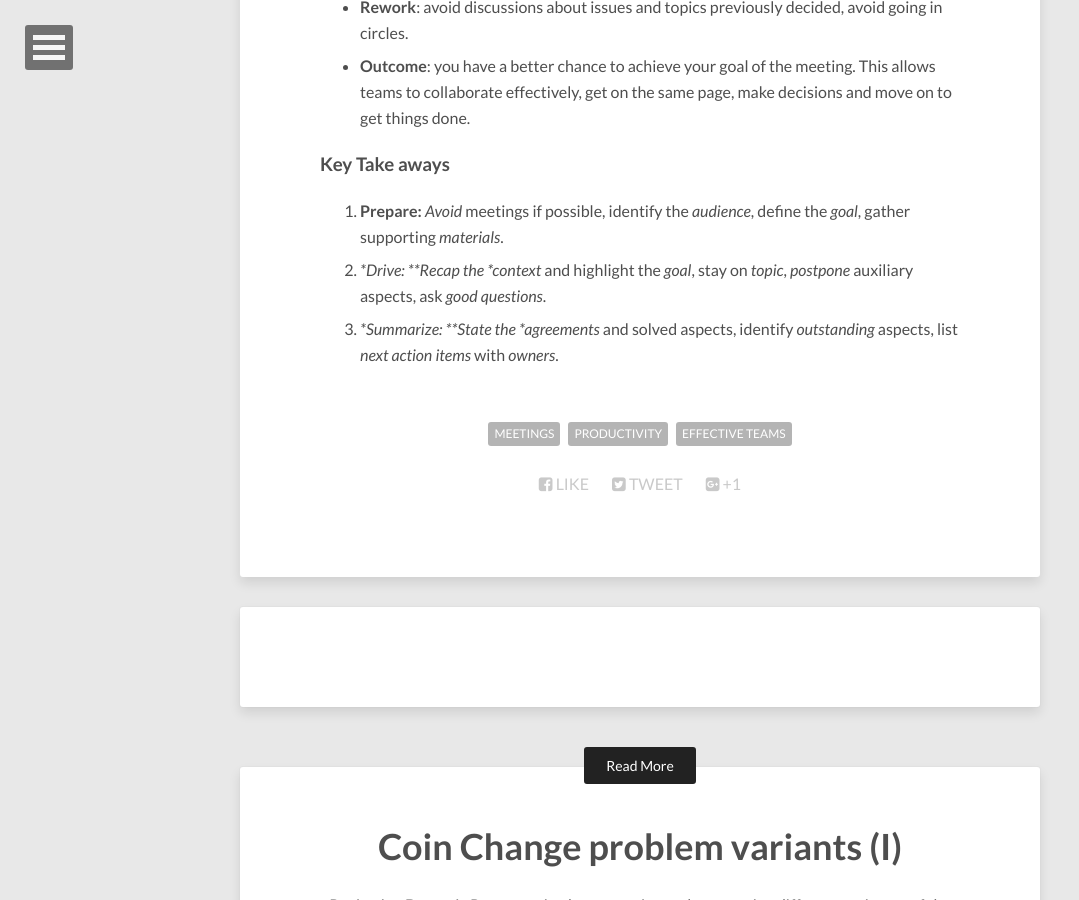
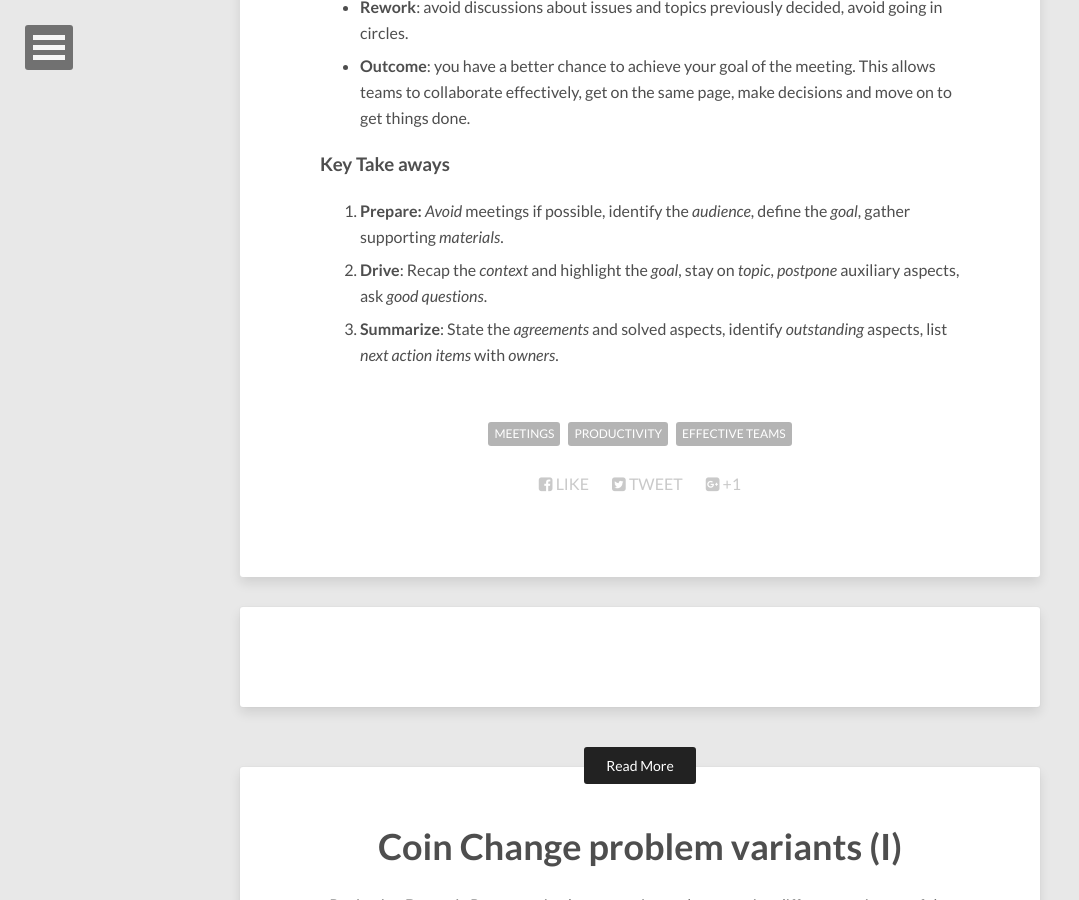
Before and after one commit to fordaz/fordaz.github.io, a Jekyll site: the page built from _posts/2021-01-22-on-effective-meetings-at-work.md, in a window 1280 px wide and 900 px high, scrolled down 2683 px. Shown: the whole window, without its empty margins (0-1079 px from the left). Built offline with Jekyll 4.4.1, drawn with Linux system fonts in a browser that asks for light colours; nearby versions of some CDN libraries; comment, search, counter and statistics services are not loaded.

```diff
--- a/_posts/2021-01-22-on-effective-meetings-at-work.md
+++ b/_posts/2021-01-22-on-effective-meetings-at-work.md
@@ -38,5 +38,5 @@ I have not yet heard anyone saying: "I'm really glad I have 5 meetings today". E
 
 ### Key Take aways
 1. **Prepare:** *Avoid* meetings if possible, identify the *audience*, define the *goal*, gather supporting *materials*.
-2. **Drive: **Recap the *context* and highlight the *goal*, stay on *topic*, *postpone* auxiliary aspects, ask *good questions*.
-3. **Summarize: **State the *agreements* and solved aspects, identify *outstanding* aspects, list *next action items* with *owners*.
+2. **Drive**: Recap the *context* and highlight the *goal*, stay on *topic*, *postpone* auxiliary aspects, ask *good questions*.
+3. **Summarize**: State the *agreements* and solved aspects, identify *outstanding* aspects, list *next action items* with *owners*.
```
Also changed, not shown: Gemfile.lock.
